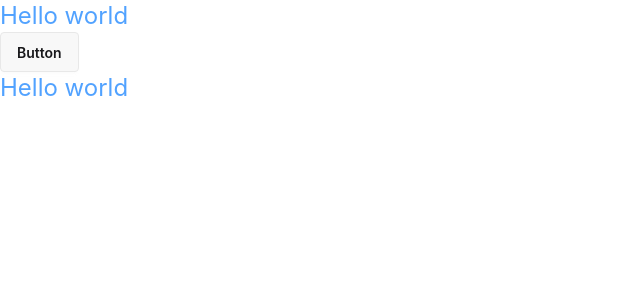
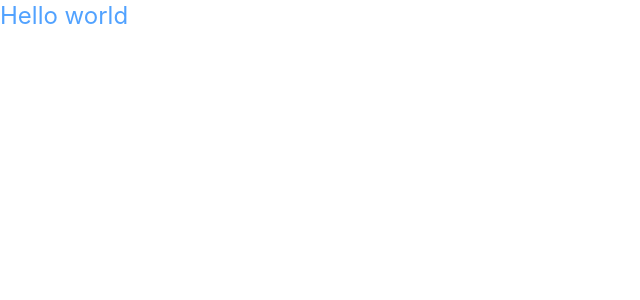
Before and after one commit to 7Dagm21/portfolio, a React (Vite) app: page / in a window 1280 px wide. Shown: the top 300 px of the page, without its empty margins (0-640 px from the left). Built offline with nearby package versions, Linux system fonts and the light colour scheme.

Commit message:
Configure React Router v7 with data router pattern

```diff
--- a/package.json
+++ b/package.json
@@ -13,6 +13,7 @@
     "@tailwindcss/vite": "^4.2.2",
     "react": "^19.2.4",
     "react-dom": "^19.2.4",
+    "react-router": "^7.14.1",
     "tailwindcss": "^4.2.2"
   },
   "devDependencies": {
--- a/src/App.tsx
+++ b/src/App.tsx
@@ -1,14 +1,5 @@
-import { Button } from "@/components";
-import HomePage from "@/pages/HomePage";
-
 const App = () => {
-  return (
-    <div>
-      <p className="text-2xl text-blue-400">Hello world</p>
-      <Button label="Button" />
-      <HomePage />
-    </div>
-  );
+  return null;
 };
 
 export default App;
--- a/src/main.tsx
+++ b/src/main.tsx
@@ -1,10 +1,11 @@
 import { StrictMode } from "react";
 import { createRoot } from "react-dom/client";
+import { RouterProvider } from "react-router";
+import { router } from "@/routes/routes";
 import "./index.css";
-import App from "./App.tsx";
 
 createRoot(document.getElementById("root")!).render(
   <StrictMode>
-    <App />
+    <RouterProvider router={router} />
   </StrictMode>,
 );
--- a/src/routes/index.ts
+++ b/src/routes/index.ts
@@ -0,0 +1 @@
+export { router, routes } from "./routes";
--- a/src/routes/routes.ts
+++ b/src/routes/routes.ts
@@ -1,6 +1,11 @@
-export const routes = [
+import { createBrowserRouter } from "react-router";
+import type { RouteObject } from "react-router";
+
+export const routes: RouteObject[] = [
   {
     path: "/",
-    element: () => import("@/pages/HomePage").then((m) => m.default),
+    lazy: () => import("@/pages/HomePage").then((m) => ({ Component: m.default })),
   },
 ];
+
+export const router = createBrowserRouter(routes);
```
Also changed, not shown: 1 other file (tests, documents, lock files or other folders).
